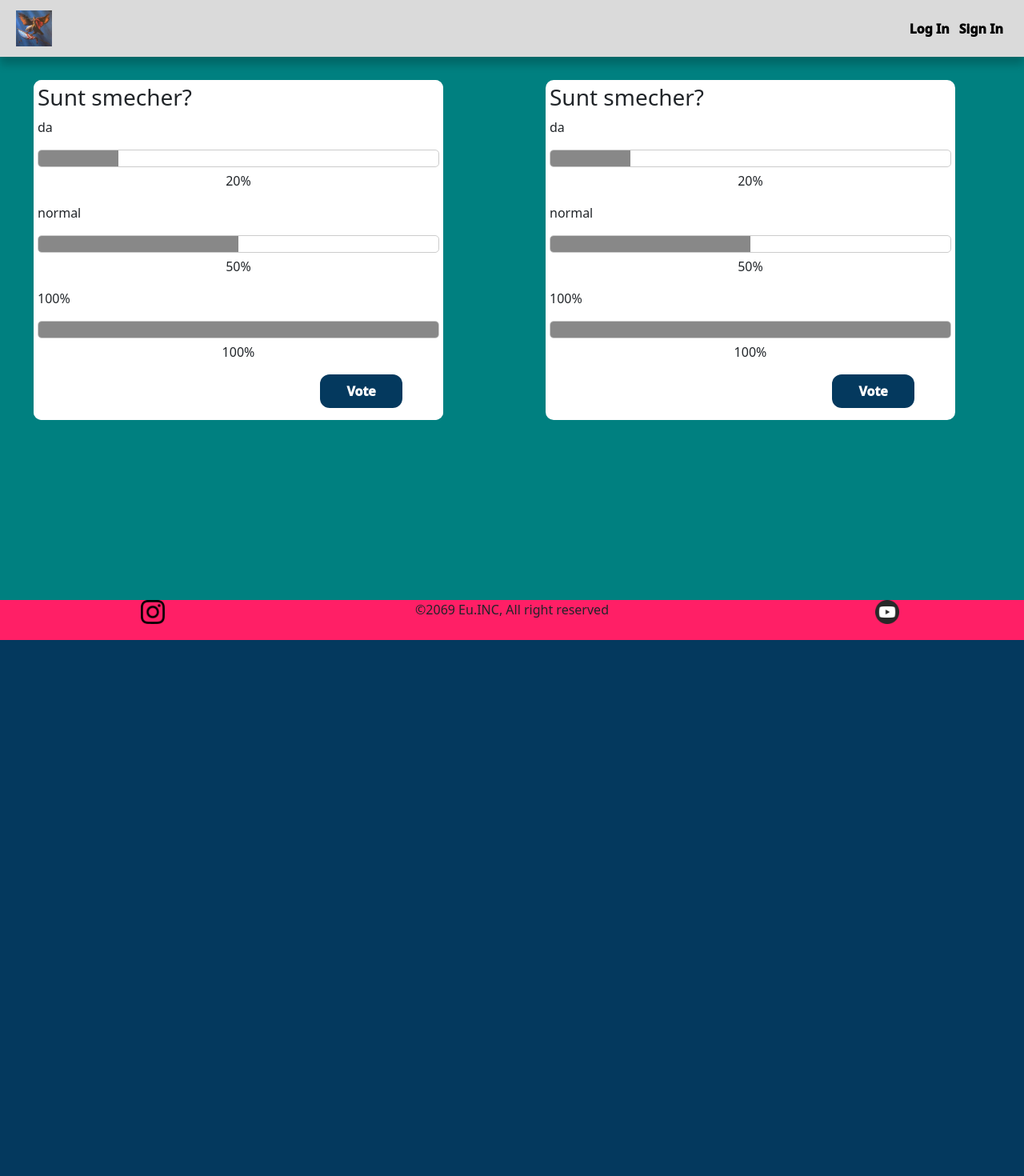
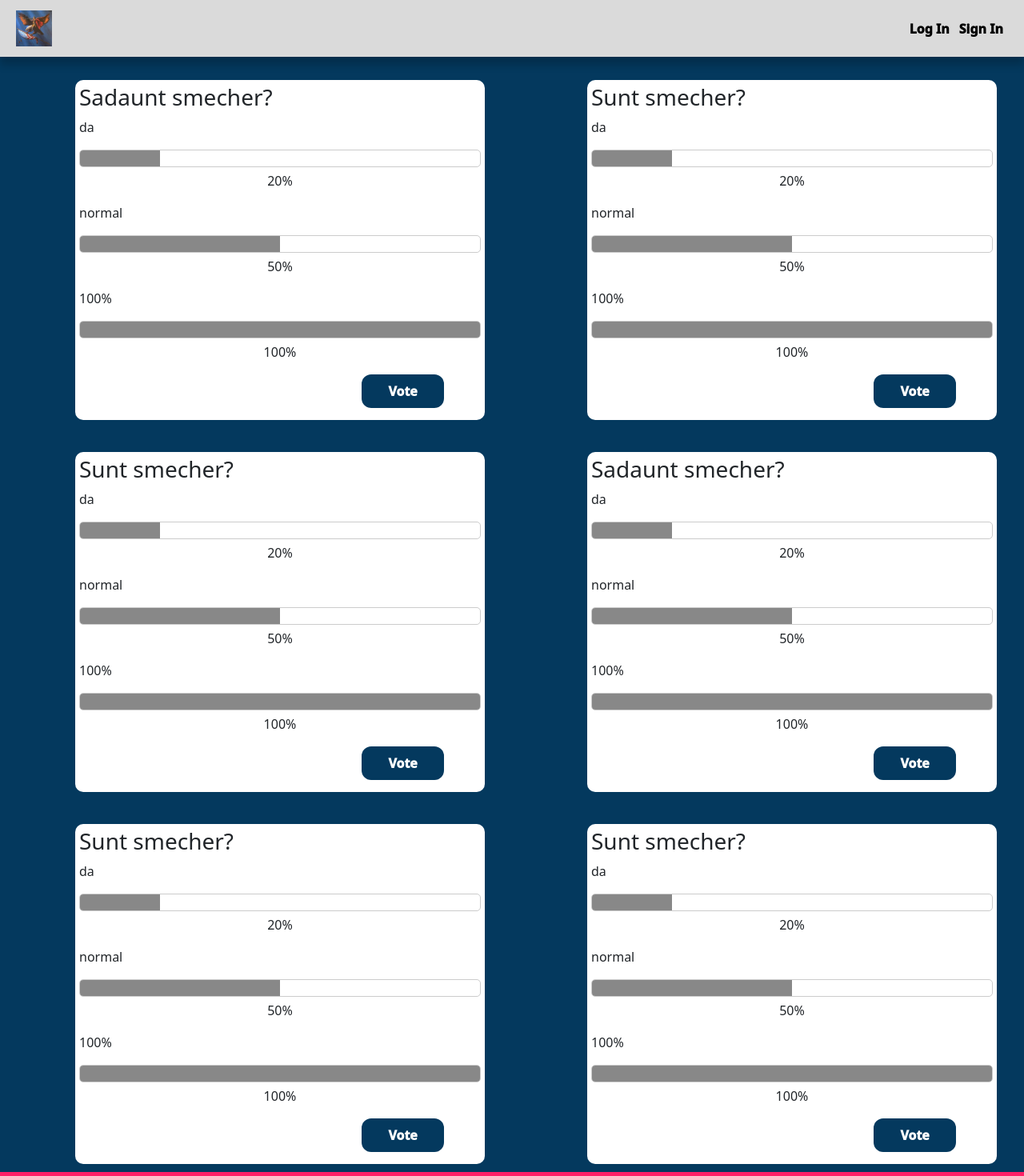
Before and after one commit to Claudiu10101/Pool_IT, a React (Vite) app in the folder Frontend/: page / in a window 1280 px wide. Shown: the top 1470 px of the page at 80% size. Before the commit the page ends 800 px from the top, so only its background shows below. Built offline with nearby package versions, Linux system fonts and the light colour scheme.

Commit message:
Finished most of the Frontend

```diff
--- a/Frontend/src/App.css
+++ b/Frontend/src/App.css
@@ -5,15 +5,6 @@
     z-index: 100000;
 }
 
-footer {
-    background-color: rgba(255,31,102,255);
-    position: absolute;
-    bottom: 0;
-    width: 100%;
-    z-index: 1000;
-}
-
-
 .PageClass {
     z-index: 1;
     height: 100px;
--- a/Frontend/src/Pages/CSS/form.css
+++ b/Frontend/src/Pages/CSS/form.css
@@ -53,6 +53,11 @@ input {
   left: 20%;
 }
 
+.footerContainer{
+  position: absolute;
+  bottom: 0;
+  width: 100%;
+}
 @media (max-width: 600px) {
   .form-container {
     background-color: rgba(4, 57, 94, 255);
--- a/Frontend/src/Pages/CSS/home.css
+++ b/Frontend/src/Pages/CSS/home.css
@@ -10,8 +10,29 @@
 	flex-wrap: wrap;
 }
 
-.container-fluid {
-	background-color: teal;
+.pool-list {
+	display: flex;
+	flex-direction: row;
+	flex-wrap: wrap;
+	align-content: space-around;
+	justify-content: space-around;
+	width: 100%;
+}
+
+.element {
+	width: 92%;
+	height: 425px;
+	margin-bottom: 40px;
+}
+
+.footerContainer {
+	width: 100%;
+}
+
+@media only screen and (min-width: 950px) {
+	.element {
+		width: 40%;
+	}
 }
 
 .Footer {
--- a/Frontend/src/Pages/CSS/page.css
+++ b/Frontend/src/Pages/CSS/page.css
@@ -0,0 +1,11 @@
+.pageBody {
+	display: flex;
+	flex-direction: column;
+	height: 100%;
+	width: 100%;
+}
+
+.usedPage {
+	height: 100%;
+	width: 100%;
+}
--- /dev/null
+++ b/Frontend/src/Pages/CSS/pool.css
@@ -0,0 +1,8 @@
+.choiceNum {
+	width: 100%;
+	height: 30px;
+	border-radius: 10px;
+	border: none;
+	color: rgba(4, 57, 94, 255);
+	margin-top: 20px;
+}
--- a/Frontend/src/Pages/CreatePool.tsx
+++ b/Frontend/src/Pages/CreatePool.tsx
@@ -1,14 +1,104 @@
-import React from 'react'
+import React, { useState } from 'react';
 import bootstrap from 'bootstrap'
 import Footer from '../components/Footer'
+import './CSS/form.css'
+import './CSS/pool.css'
 
 function CreatePool() {
+  const [Title, setTitle] = useState('');
+  const [option1, setOption1] = useState('');
+  const [option2, setOption2] = useState('');
+  const [option3, setOption3] = useState('');
+
+  const handleTitleChange = (e) => {
+    setTitle(e.target.value);
+  };
+
+  const handleOption1Change = (e) => {
+    setOption1(e.target.value);
+  };
+
+  const handleOption2Change = (e) => {
+    setOption2(e.target.value);
+  };
+
+  const handleOption3Change = (e) => {
+    setOption3(e.target.value);
+  };
+
+
+  const handleSubmit = (arg0: boolean) => {
+    console.log('Title: ' + Title);
+    console.log('Option 1: ' + option1);
+    console.log('Option 2: ' + option2);
+    console.log('Option 3: ' + option3);
+  };
+
+
 
   return (
     <>
-    <div>
-    </div >
-    <Footer/>
+      <div className='form-body'>
+        <div className="form-container">
+          <h2>Create Pool</h2>
+          <div className="form-group">
+            <label htmlFor="Title">Title:</label>
+            <input
+              id="Title"
+              name="Title"
+              value={Title}
+              onChange={handleTitleChange}
+              required
+            />
+          </div>
+          <div className="form-group">
+            <label htmlFor="option1">Option 1:</label>
+            <input
+              id="option1"
+              name="option1"
+              value={option1}
+              onChange={handleOption1Change}
+              required
+            />
+          </div>
+          <div className="form-group">
+            <label htmlFor="option2">Option 2:</label>
+            <input
+              id="option2"
+              name="option2"
+              value={option2}
+              onChange={handleOption2Change}
+              required
+            />
+          </div>
+          <div className="form-group">
+            <label htmlFor="option3">Option 3:</label>
+            <input
+              id="option3"
+              name="option3"
+              value={option3}
+              onChange={handleOption3Change}
+              required
+            />
+          </div>
+          <select className="choiceNum"id="options" name="options">
+            <option value="option1">Single choice</option>
+            <option value="option2">Multiple choice</option>
+          </select>
+          <div className='formButtons'>
+            <button className="formButton" type="button" onClick={() => handleSubmit(false)}>
+              Cancel
+            </button>
+            <button className="formButton" type="button" onClick={() => handleSubmit(true)}>
+              Create
+            </button>
+          </div>
+        </div>
+      </div>
+      <div className='footerContainer'>
+        <Footer />
+      </div >
+
     </>
   )
 }
--- a/Frontend/src/Pages/Home.tsx
+++ b/Frontend/src/Pages/Home.tsx
@@ -1,5 +1,6 @@
 import React from 'react'
 import Pool from '../components/Pool'
+import Footer from '../components/Footer'
 import Dude from '../assets/a.webp'
 import './CSS/home.css'
 import insta from '../assets/insta.png'
@@ -9,27 +10,30 @@ function Home() {
   return (
     <>
       <div className='home-body'>
-        <div className='container-fluid'>
-          <div className='row row-cols-2'>
-            <div className='col'>
-              <Pool Title='Sadaunt smecher?' options={["da", "normal", "100%"]} percentages={[0.2, 0.5, 1]} />
-            </div>
-            <div className='col'>
-              <Pool Title='Sunt smecher?' options={["da", "normal", "100%"]} percentages={[0.2, 0.5, 1]} />
-            </div>
-            <div className='col'>
-              <Pool Title='Sunt smecher?' options={["da", "normal", "100%"]} percentages={[0.2, 0.5, 1]} />
-            </div>
+        <div className='pool-list'>
+          <div className='item element'>
+            <Pool Title='Sadaunt smecher?' options={["da", "normal", "100%"]} percentages={[0.2, 0.5, 1]} />
+          </div>
+          <div className='item element'>
+            <Pool Title='Sunt smecher?' options={["da", "normal", "100%"]} percentages={[0.2, 0.5, 1]} />
+          </div>
+          <div className='item element'>
+            <Pool Title='Sunt smecher?' options={["da", "normal", "100%"]} percentages={[0.2, 0.5, 1]} />
+          </div>
+          <div className='item element'>
+            <Pool Title='Sadaunt smecher?' options={["da", "normal", "100%"]} percentages={[0.2, 0.5, 1]} />
+          </div>
+          <div className='item element'>
+            <Pool Title='Sunt smecher?' options={["da", "normal", "100%"]} percentages={[0.2, 0.5, 1]} />
+          </div>
+          <div className='item element'>
+            <Pool Title='Sunt smecher?' options={["da", "normal", "100%"]} percentages={[0.2, 0.5, 1]} />
+          </div>
+          <div style={{width:"100vw"}}>
+            <Footer />
           </div>
         </div>
-        <div className='Footer'>
-          <a href="https://www.instagram.com/claudiu.alexe198/" target="_blank"><img className="socialIcon" src={insta} /></a>
-          <p>©2069 Eu.INC, All right reserved</p>
-          <a href="https://www.youtube.com/watch?v=dQw4w9WgXcQ" target="_blank"><img className="socialIcon" src={youtube} /></a>
-        </div>
       </div>
-
-
     </>
   )
 }
--- a/Frontend/src/Pages/Login.tsx
+++ b/Frontend/src/Pages/Login.tsx
@@ -15,8 +15,6 @@ const Login = () => {
   };
 
   const handleSubmit = (arg0: boolean) => {
-    // Here you can add logic to validate the username and password, and perform the login action.
-    // For a simple example, we'll just log the values to the console.
     console.log('Username: ' + username);
     console.log('Password: ' + password);
   };
@@ -59,7 +57,9 @@ const Login = () => {
           </div>
         </div>
       </div>
-      <Footer/>
+      <div className='footerContainer'>
+        <Footer />
+      </div>
     </>
   );
 };
--- a/Frontend/src/Pages/Signin.tsx
+++ b/Frontend/src/Pages/Signin.tsx
@@ -28,6 +28,7 @@ const SignIn = () => {
   };
 
   return (
+    <>
       <div className='form-body'>
         <div className="form-container">
           <h2>Sign Up</h2>
@@ -75,8 +76,12 @@ const SignIn = () => {
             </button>
           </div>
         </div>
-      <Footer></Footer>
       </div>
+      <div className='footerContainer'>
+        <Footer />
+      </div>
+
+    </>
   );
 };
 
--- a/Frontend/src/components/footer.css
+++ b/Frontend/src/components/footer.css
@@ -1,11 +1,11 @@
 .Footer {
+	padding-top: 10px;
 	background-color: rgba(255, 31, 102, 255);
-	position: absolute;
-	bottom: 0;
 	height: 50px;
-	width: 100%;
+	width: 100vw;
 	display: flex;
 	justify-content: space-around;
+	z-index: 999999;
 }
 
 .socialIcon {
```
Also changed, not shown: Frontend/src/Pages/Page.tsx (+6 -4 lines). Lines whose indentation alone changed are shown as unchanged.
